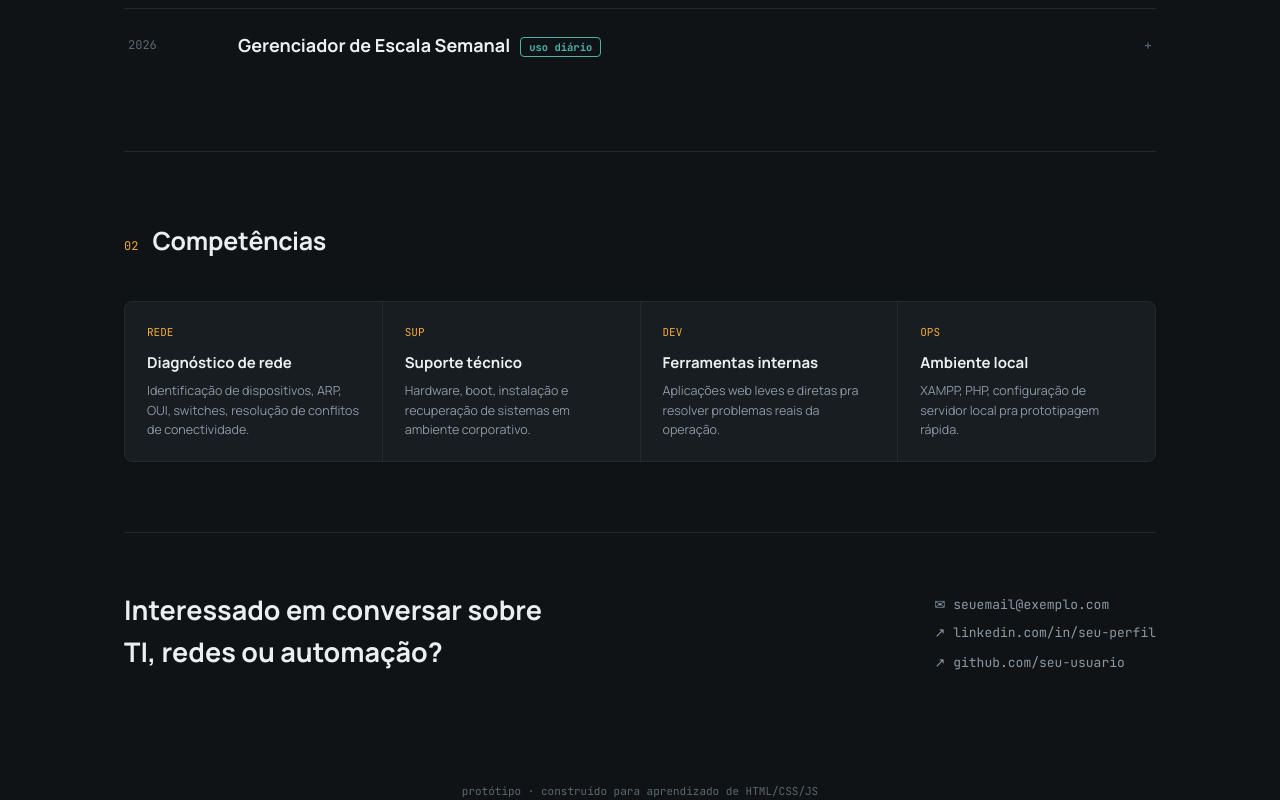
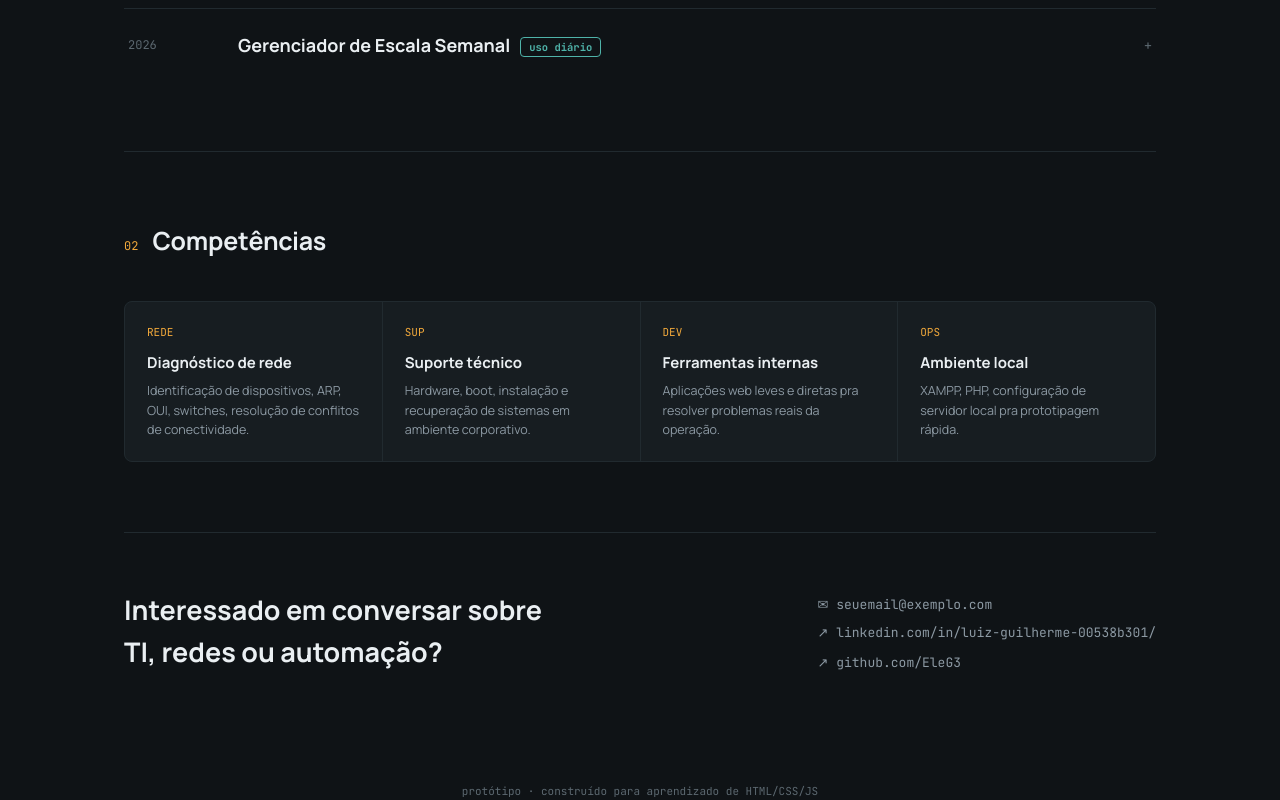
Before and after one commit to EleG3/meuportifolio, a plain HTML site: page index.html in a window 1280 px wide. Shown: the part 1567-2367 px from the top of the page. Drawn offline with Linux system fonts and the light colour scheme; files that its build step writes are made by us from their sources; files whose address does not match are found by name.

Commit message:
Update index.html

```diff
--- a/index.html
+++ b/index.html
@@ -110,8 +110,8 @@
     <h2>Interessado em conversar sobre TI, redes ou automação?</h2>
     <div class="contact-links">
       <button class="clink" id="emailBtn" data-email="seuemail@exemplo.com">✉ seuemail@exemplo.com</button>
-      <a class="clink" href="#">↗ linkedin.com/in/seu-perfil</a>
-      <a class="clink" href="#">↗ github.com/seu-usuario</a>
+      <a class="clink" href="#">↗ linkedin.com/in/luiz-guilherme-00538b301/</a>
+      <a class="clink" href="#">↗ github.com/EleG3</a>
     </div>
   </div>
 </footer>
```
